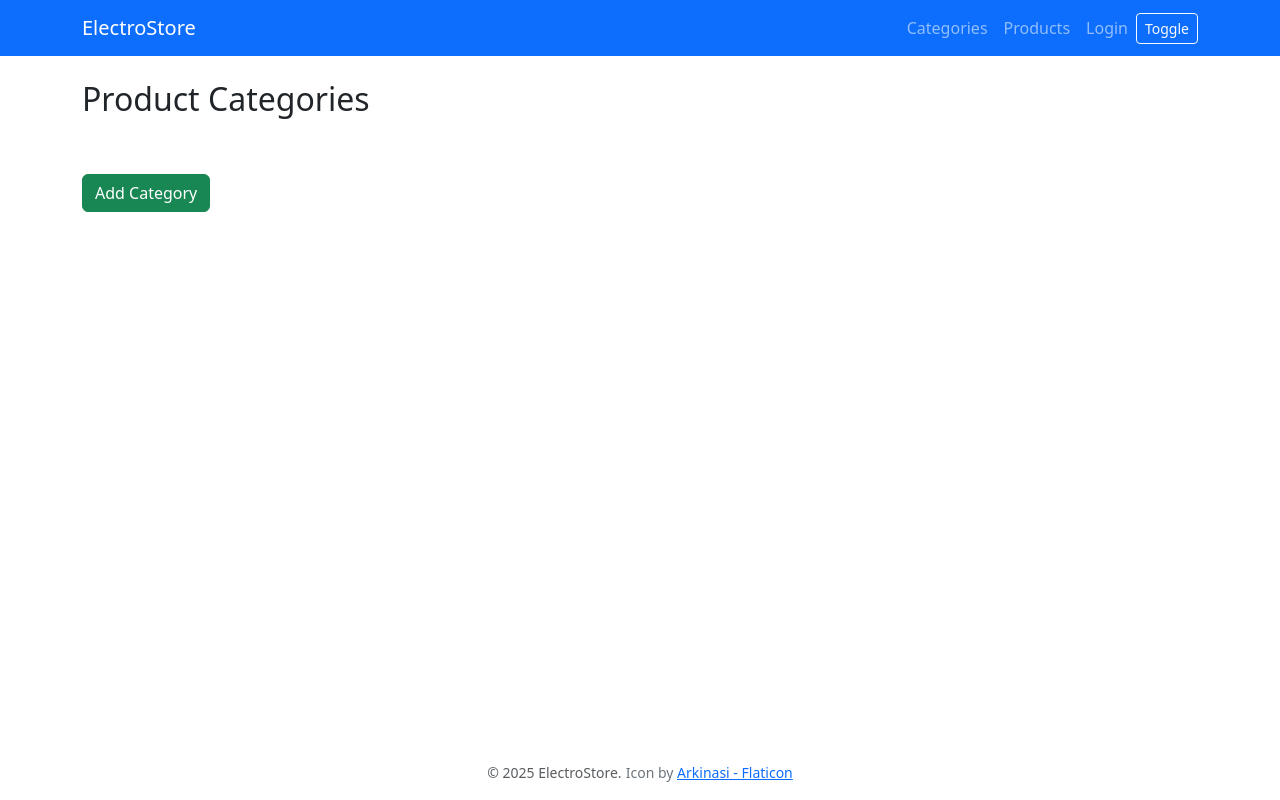
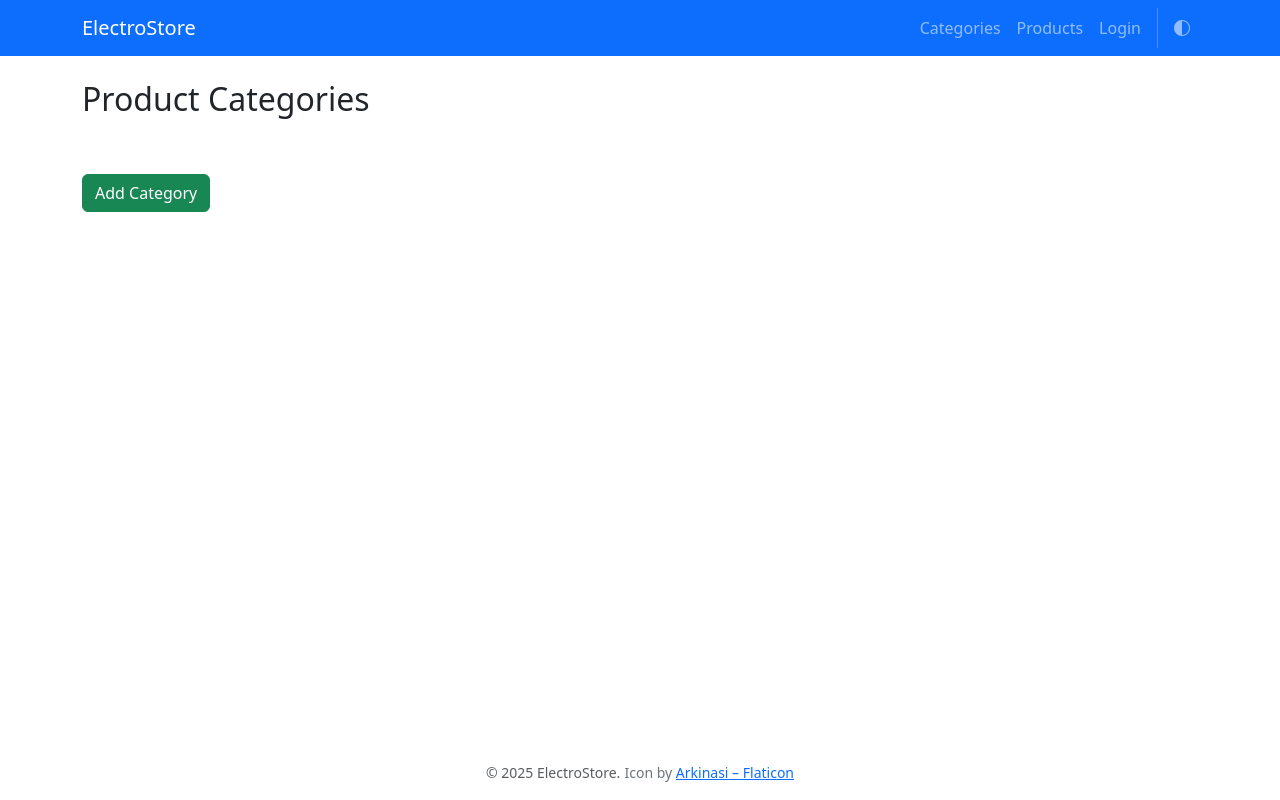
Before and after one commit to dlastic/inventory-application, a Flask app: page /categories/ in a window 1280 px wide. Run offline with Flask 3, Linux system fonts and the light colour scheme; data that the repository does not hold is empty; some libraries are stand-ins or nearby versions.

Commit message:
Edit theme toggle icons and functionality

```diff
--- a/app/static/theme-toggle.js
+++ b/app/static/theme-toggle.js
@@ -1,14 +1,46 @@
+const themeBtn = document.getElementById("themeToggleBtn");
+const themeIcon = document.getElementById("themeIcon");
+
+const themes = ["auto", "light", "dark"];
+let current = 0;
+
+function applyTheme(theme) {
+  if (theme === "auto") {
+    document.documentElement.setAttribute(
+      "data-bs-theme",
+      window.matchMedia("(prefers-color-scheme: dark)").matches
+        ? "dark"
+        : "light",
+    );
+  } else {
+    document.documentElement.setAttribute("data-bs-theme", theme);
+  }
+  localStorage.theme = theme;
+  updateIcon(theme);
+}
+
+function updateIcon(theme) {
+  switch (theme) {
+    case "light":
+      themeIcon.className = "bi bi-sun-fill";
+      break;
+    case "dark":
+      themeIcon.className = "bi bi-moon-stars-fill";
+      break;
+    default:
+      themeIcon.className = "bi bi-circle-half";
+  }
+}
+
+function toggleTheme() {
+  current = (current + 1) % themes.length;
+  applyTheme(themes[current]);
+}
+
 (() => {
-  const el = document.documentElement;
+  const saved = localStorage.theme || "auto";
+  current = themes.indexOf(saved);
+  applyTheme(saved);
+})();
 
-  const saved = localStorage.getItem("theme") || "light";
-  el.setAttribute("data-bs-theme", saved);
-
-  window.toggleTheme = () => {
-    const current = el.getAttribute("data-bs-theme");
-    const next = current === "dark" ? "light" : "dark";
-
-    el.setAttribute("data-bs-theme", next);
-    localStorage.setItem("theme", next);
-  };
-})();
+themeBtn.addEventListener("click", toggleTheme);
--- a/app/templates/layout.html
+++ b/app/templates/layout.html
@@ -5,6 +5,7 @@
     <meta name="viewport" content="width=device-width, initial-scale=1.0" />
     <title>Inventory Application</title>
     <link rel="stylesheet" href="https://cdn.jsdelivr.net/npm/bootstrap@5.3.8/dist/css/bootstrap.min.css" />
+    <link rel="stylesheet" href="https://cdnjs.cloudflare.com/ajax/libs/bootstrap-icons/1.12.1/font/bootstrap-icons.min.css">
     <link rel="stylesheet" href="{{ url_for('static', filename='styles.css') }}" />
     <link rel="icon" href="{{ url_for('static', filename='favicon.ico') }}" />
   </head>
@@ -32,8 +33,13 @@
                   <a class="nav-link" href="{{ url_for('main.login') }}">Login</a>
                 {% endif %}
               </li>
-              <li class="nav-item d-flex align-items-center my-2 my-md-0">
-                <button class="btn btn-sm btn-outline-light" onclick="toggleTheme()">Toggle</button>
+              <li class="nav-item">
+                <div class="vr d-none d-md-flex h-100 mx-md-2 text-white"></div>
+              </li>
+              <li class="nav-item d-flex align-items-center my-md-0" title="Toggle auto/dark/light theme">
+                <button id="themeToggleBtn" class="btn btn-sm nav-link btn-link">
+                  <i id="themeIcon" class="bi bi-circle-half"></i>
+                </button>
               </li>
             </ul>
           </div>
@@ -65,7 +71,7 @@
     <footer class="py-3 mt-auto">
       <div class="container text-center">
         <small class="text-body-secondary">© 2025 ElectroStore.</small>
-        <small class="text-secondary">Icon by <a href="https://www.flaticon.com/free-icons/ecommerce" title="ecommerce icons" target="_blank"> Arkinasi - Flaticon</a></small>
+        <small class="text-secondary">Icon by <a href="https://www.flaticon.com/free-icons/ecommerce" title="ecommerce icons" target="_blank"> Arkinasi – Flaticon</a></small>
       </div>
     </footer>
 
```
